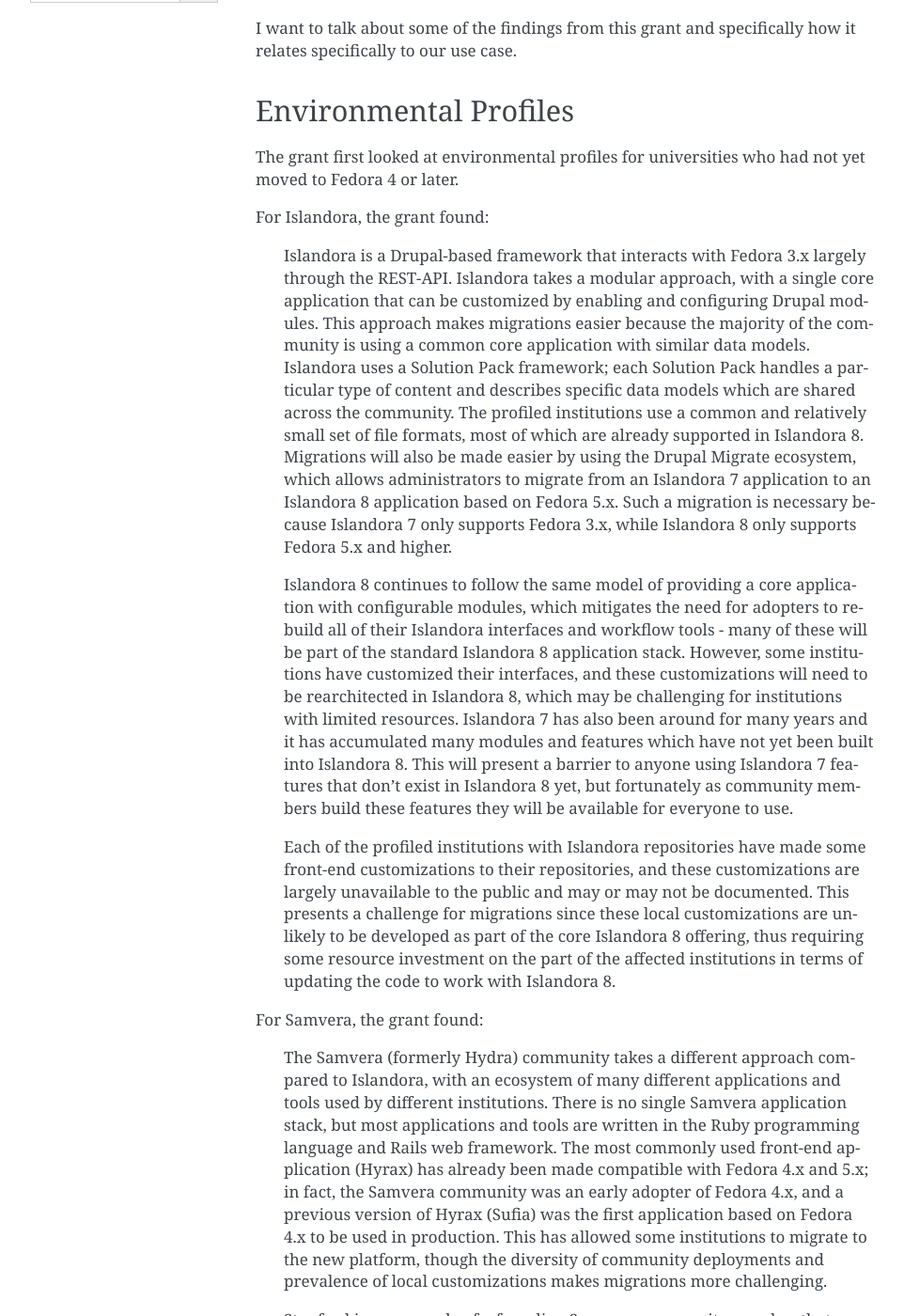
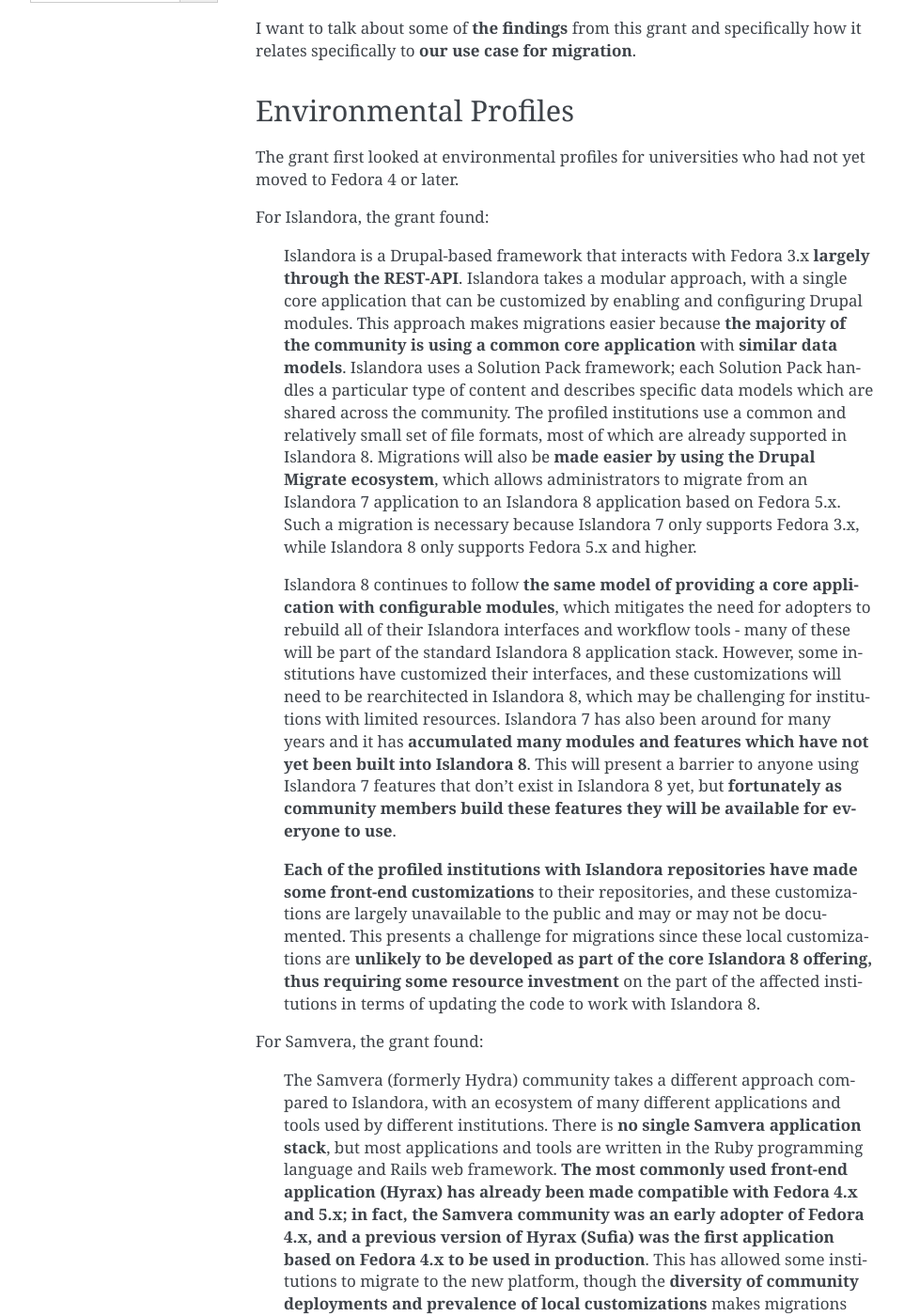
Before and after one commit to markpbaggett/utk_hyrax_review_docs, a Sphinx documentation site: the page built from docs/source/demo2/2_migrating.rst, in a window 1280 px wide and 1400 px high, scrolled down 525 px. Shown: the whole window at 94% size, without its empty margins (148-1110 px from the left). Built offline with Sphinx 7.4.7, drawn with Linux system fonts in a browser that asks for light colours; some of the changed text lies outside the part shown.

Commit message:
Highlight relevant passages.

```diff
--- a/docs/source/demo2/2_migrating.rst
+++ b/docs/source/demo2/2_migrating.rst
@@ -8,7 +8,7 @@ The grant's description states that:
 
     DuraSpace will investigate barriers to upgrading unsupported versions of the Fedora repository platform used by approximately 240 libraries and archives in the United States. Use of unsupported versions puts the stability, security, and functionality of the content and services these institutions support at risk. This project will consult with an advisory board of stakeholders from the Islandora, Samvera, and Fedora communities; conduct an environmental scan of relevant community initiatives; and gather primary research data to inform recommendations for reducing barriers to upgrading. Project outputs will include user stories, an inventory of resources for upgrading, and recommendations for migration paths.
 
-I want to talk about some of the findings from this grant and specifically how it relates specifically to our use case.
+I want to talk about some of **the findings** from this grant and specifically how it relates specifically to **our use case for migration**.
 
 Environmental Profiles
 ----------------------
@@ -17,18 +17,17 @@ The grant first looked at environmental profiles for universities who had not ye
 
 For Islandora, the grant found:
 
-    Islandora is a Drupal-based framework that interacts with Fedora 3.x largely through the REST-API. Islandora takes a modular approach, with a single core application that can be customized by enabling and configuring Drupal modules. This approach makes migrations easier because the majority of the community is using a common core application with similar data models. Islandora uses a Solution Pack framework; each Solution Pack handles a particular type of content and describes specific data models which are shared across the community. The profiled institutions use a common and relatively small set of file formats, most of which are already supported in Islandora 8.  Migrations will also be made easier by using the Drupal Migrate ecosystem, which allows administrators to migrate from an Islandora 7 application to an Islandora 8 application based on Fedora 5.x.  Such a migration is necessary because Islandora 7 only supports Fedora 3.x, while Islandora 8 only supports Fedora 5.x and higher.
+    Islandora is a Drupal-based framework that interacts with Fedora 3.x **largely through the REST-API**. Islandora takes a modular approach, with a single core application that can be customized by enabling and configuring Drupal modules. This approach makes migrations easier because **the majority of the community is using a common core application** with **similar data models**. Islandora uses a Solution Pack framework; each Solution Pack handles a particular type of content and describes specific data models which are shared across the community. The profiled institutions use a common and relatively small set of file formats, most of which are already supported in Islandora 8.  Migrations will also be **made easier by using the Drupal Migrate ecosystem**, which allows administrators to migrate from an Islandora 7 application to an Islandora 8 application based on Fedora 5.x.  Such a migration is necessary because Islandora 7 only supports Fedora 3.x, while Islandora 8 only supports Fedora 5.x and higher.
 
-    Islandora 8 continues to follow the same model of providing a core application with configurable modules, which mitigates the need for adopters to rebuild all of their Islandora interfaces and workflow tools - many of these will be part of the standard Islandora 8 application stack. However, some institutions have customized their interfaces, and these customizations will need to be rearchitected in Islandora 8, which may be challenging for institutions with limited resources. Islandora 7 has also been around for many years and it has accumulated many modules and features which have not yet been built into Islandora 8. This will present a barrier to anyone using Islandora 7 features that don’t exist in Islandora 8 yet, but fortunately as community members build these features they will be available for everyone to use.
+    Islandora 8 continues to follow **the same model of providing a core application with configurable modules**, which mitigates the need for adopters to rebuild all of their Islandora interfaces and workflow tools - many of these will be part of the standard Islandora 8 application stack. However, some institutions have customized their interfaces, and these customizations will need to be rearchitected in Islandora 8, which may be challenging for institutions with limited resources. Islandora 7 has also been around for many years and it has **accumulated many modules and features which have not yet been built into Islandora 8**. This will present a barrier to anyone using Islandora 7 features that don’t exist in Islandora 8 yet, but **fortunately as community members build these features they will be available for everyone to use**.
 
-    Each of the profiled institutions with Islandora repositories have made some front-end customizations to their repositories, and these customizations are largely unavailable to the public and may or may not be documented. This presents a challenge for migrations since these local customizations are unlikely to be developed as part of the core Islandora 8 offering, thus requiring some resource investment on the part of the affected institutions in terms of updating the code to work with Islandora 8.
+    **Each of the profiled institutions with Islandora repositories have made some front-end customizations** to their repositories, and these customizations are largely unavailable to the public and may or may not be documented. This presents a challenge for migrations since these local customizations are **unlikely to be developed as part of the core Islandora 8 offering, thus requiring some resource investment** on the part of the affected institutions in terms of updating the code to work with Islandora 8.
 
 For Samvera, the grant found:
 
-    The Samvera (formerly Hydra) community takes a different approach compared to Islandora, with an ecosystem of many different applications and tools used by different institutions. There is no single Samvera application stack, but most applications and tools are written in the Ruby programming language and Rails web framework. The most commonly used front-end application (Hyrax) has already been made compatible with Fedora 4.x and 5.x; in fact, the Samvera community was an early adopter of Fedora 4.x, and a previous version of Hyrax (Sufia) was the first application based on Fedora 4.x to be used in production. This has allowed some institutions to migrate to the new platform, though the diversity of community deployments and prevalence of local customizations makes migrations more challenging.
+    The Samvera (formerly Hydra) community takes a different approach compared to Islandora, with an ecosystem of many different applications and tools used by different institutions. There is **no single Samvera application stack**, but most applications and tools are written in the Ruby programming language and Rails web framework. **The most commonly used front-end application (Hyrax) has already been made compatible with Fedora 4.x and 5.x; in fact, the Samvera community was an early adopter of Fedora 4.x, and a previous version of Hyrax (Sufia) was the first application based on Fedora 4.x to be used in production**. This has allowed some institutions to migrate to the new platform, though the **diversity of community deployments and prevalence of local customizations** makes migrations more challenging.
 
-    Stanford is an example of a founding Samvera community member that uses a diversity of applications and tools in a complex repository ecosystem. Many of these tools are customized to work within the local environment in particular ways, which makes a repository migration a daunting prospect. The level of customization and interdependency means that Stanford would likely need to undertake a migration of their application framework in-house using local resources; no one else in the community has a similar enough system to work together on a migration.
-
+    Stanford is an example of a founding Samvera community member that uses a diversity of applications and tools in a complex repository ecosystem. Many of these tools are customized to work within the local environment in particular ways, which makes a repository migration a daunting prospect. The level of customization and interdependency means that Stanford would likely need to **undertake a migration of their application framework in-house** using local resources; **no one else in the community has a similar enough system to work together on a migration**.
 
 Migration Utilities
 -------------------
@@ -48,11 +47,11 @@ migration-utils
 
 From Duraspace:
 
-    First developed in early 2015, migration-utils is a Java-based command-line utility that iterates over the FOXML resources in a Fedora 3.x repository (either within the native filesystem or as exported content) and transforms them into Fedora 4-compatible resources before ingesting them into a Fedora 4.x repository. A Spring XML configuration file is used to define the source and destination repositories, as well as the nature of the Fedora 3.x content.
+    First developed in early 2015, migration-utils is a Java-based command-line utility that **iterates over the FOXML resources in a Fedora 3.x repository** (either within the native filesystem or as exported content) and **transforms them into Fedora 4-compatible resources before ingesting them into a Fedora 4.x repository**. A Spring XML configuration file is used to define the source and destination repositories, as well as the nature of the Fedora 3.x content.
 
-    This utility uses a default set of property mappings that can be found in the README. These mappings are based on community best practices, and they can be changed by editing configuration files. XML content that can be easily mapped to RDF (e.g. Dublin Core metadata and the contents of the RELS-EXT datastream) are transformed into RDF properties before being imported into Fedora 4.x. Any managed datastreams are stored as binary resources in Fedora 4.x, and external content can optionally be fetched and stored in this manner.
+    This utility uses a default set of property mappings that can be found in the README. These mappings are based on community best practices, and they can be changed by editing configuration files. **XML content that can be easily mapped to RDF (e.g. Dublin Core metadata and the contents of the RELS-EXT datastream) are transformed into RDF properties** before being imported into Fedora 4.x. **Any managed datastreams are stored as binary resources** in Fedora 4.x, and external content can optionally be fetched and stored in this manner.
 
-    The primary advantage of migration-utils is its agnosticism toward front-end applications. It is designed to maintain the basic structure of Fedora 3.x data in Fedora 4.x with some XML to RDF transformations where appropriate. The application also has a number of configuration options and supports customization via plugins that could be written for specific use cases. The tool could potentially save institutions the effort of writing custom data migration scripts, particularly if they are using a custom front-end environment that would not be able to take advantage of either of the other two tools.
+    The primary advantage of migration-utils is **its agnosticism toward front-end applications**. It is **designed to maintain the basic structure of Fedora 3.x data in Fedora 4.x** with some XML to RDF transformations where appropriate. The application also has a number of configuration options and supports customization via plugins that could be written for specific use cases. The tool could potentially save institutions the effort of writing custom data migration scripts, particularly if they are using a custom front-end environment that would not be able to take advantage of either of the other two tools.
 
 ==============
 fedora-migrate
@@ -60,50 +59,54 @@ fedora-migrate
 
 From Duraspace:
 
-    FedoraMigrate was developed within the Samvera community to facilitate migrations between Fedora 3 and Fedora 4 repositories within the context of Sufia, a popular Samvera institutional repository application. FedoraMigrate “iterates over your existing Fedora3 application using the Rubydora gem. For each object it finds, it creates a new object with the same id in Fedora4 and proceeds to migrate each datastream, including versions if they are defined, and verifies the checksum of each. Permissions and relationships are migrated as well but using different procedures due to the changes in Fedora4.” The migration process takes place in two steps: first, the resources are migrated, and then the relationships are added.
+    FedoraMigrate was developed within the Samvera community to **facilitate migrations between Fedora 3 and Fedora 4 repositories within the context of Sufia**, a popular Samvera institutional repository application. FedoraMigrate “iterates over your existing Fedora3 application using the Rubydora gem. For each object it finds, it creates a new object with the same id in Fedora4 and proceeds to migrate each datastream, including versions if they are defined, and verifies the checksum of each. Permissions and relationships are migrated as well but using different procedures due to the changes in Fedora4.” The migration process takes place in two steps: first, the resources are migrated, and then the relationships are added.
 
     FedoraMigrate is capable of transforming XML-based metadata in Fedora 3 to RDF properties in Fedora 4; however, the mappings for each metadata element must be defined in the tool’s configuration, which could be time consuming. In general, the tool is configurable, but this configuration must be done in Ruby code, so a developer with Ruby on Rails experience will need to configure and run the migration. FedoraMigrate was written with Sufia in mind, so it would need to be customized to support other Samvera applications.
 
-===============
+---------------
 migrate_7x_claw
-===============
+---------------
 
 From Duraspace:
 
-    FedoraMigrate was developed within the Samvera community to facilitate migrations between Fedora 3 and Fedora 4 repositories within the context of Sufia, a popular Samvera institutional repository application. FedoraMigrate “iterates over your existing Fedora3 application using the Rubydora gem. For each object it finds, it creates a new object with the same id in Fedora4 and proceeds to migrate each datastream, including versions if they are defined, and verifies the checksum of each. Permissions and relationships are migrated as well but using different procedures due to the changes in Fedora4.” The migration process takes place in two steps: first, the resources are migrated, and then the relationships are added.
+    Islandora 8 (CLAW) makes use of the Drupal Migrate API to provide tooling for migrations from Fedora 3.x Islandora installations to Islandora 8.x. The Drupal Migrate API provides services for migrating data from different sources to Drupal 8; plug-ins can be written to support different migration use cases.  The Islandora community developed the migrate_7x_claw module based on this API, which includes plug-ins for different types of data stored by Fedora 3.x-based Islandora installations.
 
-    FedoraMigrate is capable of transforming XML-based metadata in Fedora 3 to RDF properties in Fedora 4; however, the mappings for each metadata element must be defined in the tool’s configuration, which could be time consuming. In general, the tool is configurable, but this configuration must be done in Ruby code, so a developer with Ruby on Rails experience will need to configure and run the migration. FedoraMigrate was written with Sufia in mind, so it would need to be customized to support other Samvera applications.
+    While this module can be run from the command line using Drush, it can also be accessed via the user interface, making it easier for repository administrators to use. Configuration is relatively straight-forward - the user simply enters the base URLs for their Fedora and Solr instances, along with the username and password for Fedora, along with a Solr query to find and retrieve the objects to be migrated. These queries can be based on content model or anything else that might be indexed in Solr.
 
+    The relative uniformity of Islandora installations will make this tool quite useful to the community. Users who have customized the defaults will need to make some configuration changes, but **in general this tool should help most Islandora 7.x users easily move their data into an Islandora 8.x repository**.
+
+=============================
 Comparing Tools with Profiles
------------------------------
+=============================
 
 Below are notes specifically thinking about Samvera:
 
-=======
+-------
 Samvera
-=======
+-------
 
 From the findings:
 
     The FedoraMigrate tool is specifically designed to work with the Sufia Samvera application, and therefore would only be useful to institutions making use of this application (which has since been superseded by the Hyrax application). While the migration tool could certainly be updated, it has not received any substantive code commits for over two years. Even if the tool were to be updated to work with Hyrax, which is similar to Sufia, it would not be useful to institutions like Stanford that have heavily customized both their Samvera applications and their data models. A migration to any new system would likely need to be done in a customized, in-house way at Stanford.
 
-======
+------
 Custom
-======
+------
 
 From the findings:
 
-    Of the three available tools, migration-utils would be the most useful to the custom Fedora 3.x repositories (National Library of Medicine, University of Wisconsin-Madison, UNC Chapel Hill, Amherst College). While it won’t address any of their front-end applications, migration-utils could be helpful in simply getting the data from Fedora 3.x to Fedora 4.x. In each case this would require some configuration and likely customization via plug-ins, but it would save the effort required to write custom migration scripts. However, the tool has not had any releases since Fedora 4.6.x so it would need to be updated to support Fedora 5.x and higher.
+    Of the three available tools, migration-utils would be the most useful to the custom Fedora 3.x repositories (National Library of Medicine, University of Wisconsin-Madison, UNC Chapel Hill, Amherst College). While it won’t address any of their front-end applications, **migration-utils could be helpful in simply getting the data from Fedora 3.x to Fedora 4.x**. In each case this would require some configuration and likely customization via plug-ins, but it would save the effort required to write custom migration scripts. However, the tool has not had any releases since Fedora 4.6.x so it would need to be updated to support Fedora 5.x and higher.
 
+=================================
 Gaps and Analysis and Conclusions
----------------------------------
+=================================
 
 From Gaps and Analysis:
 
-    Of the currently available migration tools, migrate_7x_claw is the most robust and well-supported with greatest opportunity to impact a large number of institutions in the Fedora community. As more content types are supported, a greater number of Islandora repositories will be able to be migrated to Islandora 8. With over 260 installations around the world running on Fedora 3.x, this represents an enormous opportunity for the Fedora and Islandora communities.
+    Of the currently available migration tools, **migrate_7x_claw is the most robust and well-supported with greatest opportunity to impact a large number of institutions in the Fedora community**. As more content types are supported, a greater number of Islandora repositories will be able to be migrated to Islandora 8. With over 260 installations around the world running on Fedora 3.x, this represents an enormous opportunity for the Fedora and Islandora communities.
 
     Migration-utils is a useful tool in principle, but it is hampered by a lack of updates and its support for generic migration use cases. However, this represents a potential opportunity for the Fedora community to improve the tool based on the migration needs of those with custom front-end implementations. While it wouldn’t be possible to develop a tool that will work out-of-the-box in every scenario, a focus on configurable property mappings and data transformations could make the tool much more useful to the community.
 
 From Conclusions:
 
-    While the Islandora community has taken longer to release a version of Islandora that supports Fedora 4.x and higher, their use of Drupal and a common application framework has given them a huge advantage in terms of developing migration tools that will support a majority of use cases in the Islandora community. The greatest gaps in support are therefore with custom Fedora 3.x repositories and those that are using Samvera tools but not a common application like Sufia or Hyrax. By taking migration-utils as a starting point and gathering requirements for improvements it would be possible to support a greater number of migration projects throughout the community.
+    While the Islandora community has taken longer to release a version of Islandora that supports Fedora 4.x and higher, **their use of Drupal and a common application framework has given them a huge advantage in terms of developing migration tools that will support a majority of use cases in the Islandora community**. The greatest gaps in support are therefore with custom Fedora 3.x repositories and those that are using Samvera tools but not a common application like Sufia or Hyrax. By taking migration-utils as a starting point and gathering requirements for improvements it would be possible to support a greater number of migration projects throughout the community.
```
